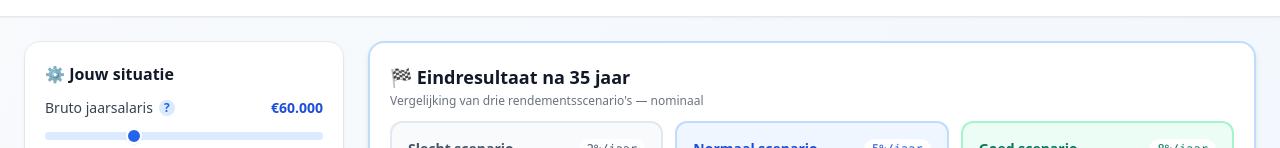
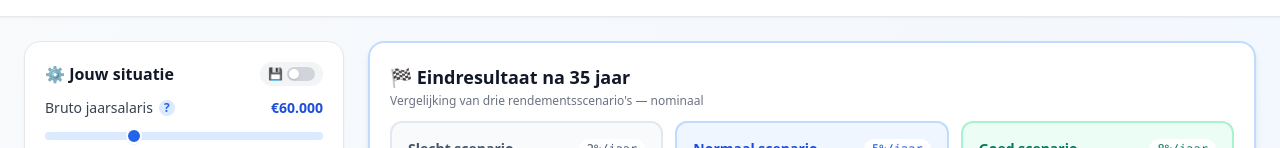
Before and after one commit to mannes/pension-planner, a React (Vite) app: page / in a window 1280 px wide. Shown: the part 231-379 px from the top of the page. Built offline with nearby package versions, Linux system fonts and the light colour scheme.

Commit message:
add save toggle

```diff
--- a/src/App.tsx
+++ b/src/App.tsx
@@ -12,11 +12,36 @@ import { FirstTimeGuide, shouldShowGuide } from './components/FirstTimeGuide'
 import { IncomeComparisonPanel } from './components/IncomeComparisonPanel'
 import { AboutModal } from './components/AboutModal'
 
+const PERSIST_FLAG_KEY = 'pension-planner-persist'
+const PERSIST_PARAMS_KEY = 'pension-planner-params'
+const PERSIST_OVERVIEW_KEY = 'pension-planner-overview'
+
+function loadPersistedParams(): SimParams {
+  try {
+    const stored = localStorage.getItem(PERSIST_PARAMS_KEY)
+    if (stored) return { ...DEFAULT_PARAMS, ...JSON.parse(stored) }
+  } catch { /* ignore */ }
+  return DEFAULT_PARAMS
+}
+
+function loadPersistedOverview(): PensioenoverzichtData | null {
+  try {
+    const stored = localStorage.getItem(PERSIST_OVERVIEW_KEY)
+    if (stored) return JSON.parse(stored) as PensioenoverzichtData
+  } catch { /* ignore */ }
+  return null
+}
+
 function AppInner() {
   const { t, lang, setLang } = useTranslation()
-  const [params, setParams] = useState<SimParams>(DEFAULT_PARAMS)
+  const [persist, setPersist] = useState(() => localStorage.getItem(PERSIST_FLAG_KEY) === 'true')
+  const [params, setParams] = useState<SimParams>(() =>
+    localStorage.getItem(PERSIST_FLAG_KEY) === 'true' ? loadPersistedParams() : DEFAULT_PARAMS
+  )
   const [realMode, setRealMode] = useState(false)
-  const [pensioenoverzicht, setPensioenoverzicht] = useState<PensioenoverzichtData | null>(null)
+  const [pensioenoverzicht, setPensioenoverzicht] = useState<PensioenoverzichtData | null>(() =>
+    localStorage.getItem(PERSIST_FLAG_KEY) === 'true' ? loadPersistedOverview() : null
+  )
 
   function aowMonthlyFromFile(data: PensioenoverzichtData, status: 'single' | 'partner'): number | null {
     const annual = status === 'partner'
@@ -27,6 +52,10 @@ function AppInner() {
 
   function handlePensioenoverzicht(data: PensioenoverzichtData | null) {
     setPensioenoverzicht(data)
+    if (persist) {
+      if (data) localStorage.setItem(PERSIST_OVERVIEW_KEY, JSON.stringify(data))
+      else localStorage.removeItem(PERSIST_OVERVIEW_KEY)
+    }
     if (data) {
       const monthly = aowMonthlyFromFile(data, params.aowPartnerStatus)
       if (monthly) setParams(prev => ({ ...prev, aowMonthly: monthly }))
@@ -38,11 +67,27 @@ function AppInner() {
     if (pensioenoverzicht && newParams.aowPartnerStatus !== params.aowPartnerStatus) {
       const monthly = aowMonthlyFromFile(pensioenoverzicht, newParams.aowPartnerStatus)
       if (monthly) {
-        setParams({ ...newParams, aowMonthly: monthly })
+        const merged = { ...newParams, aowMonthly: monthly }
+        setParams(merged)
+        if (persist) localStorage.setItem(PERSIST_PARAMS_KEY, JSON.stringify(merged))
         return
       }
     }
     setParams(newParams)
+    if (persist) localStorage.setItem(PERSIST_PARAMS_KEY, JSON.stringify(newParams))
+  }
+
+  function handlePersistChange(enabled: boolean) {
+    setPersist(enabled)
+    if (enabled) {
+      localStorage.setItem(PERSIST_FLAG_KEY, 'true')
+      localStorage.setItem(PERSIST_PARAMS_KEY, JSON.stringify(params))
+      if (pensioenoverzicht) localStorage.setItem(PERSIST_OVERVIEW_KEY, JSON.stringify(pensioenoverzicht))
+    } else {
+      localStorage.removeItem(PERSIST_FLAG_KEY)
+      localStorage.removeItem(PERSIST_PARAMS_KEY)
+      localStorage.removeItem(PERSIST_OVERVIEW_KEY)
+    }
   }
   const [showGuide, setShowGuide] = useState(shouldShowGuide)
   const [showAbout, setShowAbout] = useState(false)
@@ -161,6 +206,8 @@ function AppInner() {
               onChange={handleParamsChange}
               pensioenoverzicht={pensioenoverzicht}
               onPensioenoverzicht={handlePensioenoverzicht}
+              persist={persist}
+              onPersistChange={handlePersistChange}
             />
           </div>
 
--- a/src/components/InfoTooltip.tsx
+++ b/src/components/InfoTooltip.tsx
@@ -1,4 +1,4 @@
-import { useState, useRef, useEffect } from 'react'
+import { useState, useRef, useEffect, CSSProperties } from 'react'
 
 interface Props {
   text: string
@@ -6,8 +6,7 @@ interface Props {
 
 export function InfoTooltip({ text }: Props) {
   const [open, setOpen] = useState(false)
-  const [flipLeft, setFlipLeft] = useState(false)
-  const [flipUp, setFlipUp] = useState(false)
+  const [style, setStyle] = useState<CSSProperties>({})
   const ref = useRef<HTMLDivElement>(null)
   const buttonRef = useRef<HTMLButtonElement>(null)
 
@@ -21,22 +20,35 @@ export function InfoTooltip({ text }: Props) {
     return () => document.removeEventListener('mousedown', handleClick)
   }, [open])
 
-  function computePosition() {
-    if (!buttonRef.current) return
+  function computeStyle(): CSSProperties {
+    if (!buttonRef.current) return {}
     const rect = buttonRef.current.getBoundingClientRect()
-    setFlipLeft(window.innerWidth - rect.right < 264)
-    setFlipUp(window.innerHeight - rect.bottom < 160)
+    const TOOLTIP_W = 264
+    const TOOLTIP_H = 160
+
+    const s: CSSProperties = { position: 'fixed', width: TOOLTIP_W, zIndex: 9999 }
+
+    // Horizontal: prefer left-aligned to button; flip right if near right edge
+    if (window.innerWidth - rect.left < TOOLTIP_W) {
+      s.right = window.innerWidth - rect.right
+    } else {
+      s.left = rect.left
+    }
+
+    // Vertical: show below button; flip up if near bottom edge
+    if (window.innerHeight - rect.bottom < TOOLTIP_H) {
+      s.bottom = window.innerHeight - rect.top + 4
+    } else {
+      s.top = rect.bottom + 4
+    }
+
+    return s
   }
 
   function handleOpen(isOpen: boolean) {
-    if (isOpen) computePosition()
+    if (isOpen) setStyle(computeStyle())
     setOpen(isOpen)
   }
-
-  const posClass = [
-    flipLeft ? 'right-0' : 'left-6',
-    flipUp   ? 'bottom-6' : 'top-0',
-  ].join(' ')
 
   return (
     <div className="relative inline-flex items-center" ref={ref}>
@@ -52,7 +64,7 @@ export function InfoTooltip({ text }: Props) {
         ?
       </button>
       {open && (
-        <div className={`absolute z-50 ${posClass} w-64 p-3 bg-white border border-blue-200 rounded-lg shadow-lg text-xs text-gray-700 leading-relaxed`}>
+        <div style={style} className="p-3 bg-white border border-blue-200 rounded-lg shadow-lg text-xs text-gray-700 leading-relaxed">
           {text}
         </div>
       )}
--- a/src/components/InputPanel.tsx
+++ b/src/components/InputPanel.tsx
@@ -11,6 +11,8 @@ interface Props {
   onChange: (params: SimParams) => void
   pensioenoverzicht: PensioenoverzichtData | null
   onPensioenoverzicht: (data: PensioenoverzichtData | null) => void
+  persist: boolean
+  onPersistChange: (enabled: boolean) => void
 }
 
 interface SliderInputProps {
@@ -54,7 +56,7 @@ function SliderInput({ label, tooltip, value, min, max, step, format, onChange }
 const euro = (v: number) => `€${Math.round(v).toLocaleString('nl-NL')}`
 const pct = (v: number) => `${(v * 100).toFixed(1)}%`
 
-export function InputPanel({ params, onChange, pensioenoverzicht, onPensioenoverzicht }: Props) {
+export function InputPanel({ params, onChange, pensioenoverzicht, onPensioenoverzicht, persist, onPersistChange }: Props) {
   const { t, lang } = useTranslation()
   const [mobileOpen, setMobileOpen] = useState(true)
 
@@ -84,10 +86,34 @@ export function InputPanel({ params, onChange, pensioenoverzicht, onPensioenover
     <aside className="bg-white rounded-2xl border border-gray-200 shadow-sm sticky top-0 z-30 lg:sticky lg:top-6 lg:z-10 flex flex-col max-h-[100dvh] lg:max-h-[calc(100vh-3rem)]">
 
       {/* Header — always visible, never scrolls away */}
-      <div className="px-5 pt-5 pb-3 flex items-center justify-between flex-shrink-0">
-        <h2 className="text-base font-bold text-gray-900 flex items-center gap-2">
+      <div className="px-5 pt-5 pb-3 flex items-center justify-between gap-2 flex-shrink-0">
+        <h2 className="text-base font-bold text-gray-900 flex items-center gap-2 min-w-0 truncate">
           {t.inputs.sectionTitle}
         </h2>
+        <div className="flex items-center gap-2 flex-shrink-0">
+          {/* Save toggle */}
+          <button
+            type="button"
+            role="switch"
+            aria-checked={persist}
+            title={t.inputs.persistToggle}
+            onClick={() => onPersistChange(!persist)}
+            className={`flex items-center gap-1 px-2 py-1 rounded-full text-xs transition-colors ${
+              persist
+                ? 'bg-blue-100 text-blue-700'
+                : 'bg-gray-100 text-gray-400 hover:text-gray-600'
+            }`}
+          >
+            <span>💾</span>
+            <span className={`inline-flex h-3.5 w-7 items-center rounded-full transition-colors flex-shrink-0 ${
+              persist ? 'bg-blue-500' : 'bg-gray-300'
+            }`}>
+              <span className={`inline-block h-2.5 w-2.5 rounded-full bg-white shadow transition-transform ${
+                persist ? 'translate-x-[16px]' : 'translate-x-0.5'
+              }`} />
+            </span>
+          </button>
+          {/* Mobile expand/collapse */}
           <button
             type="button"
             onClick={() => setMobileOpen(v => !v)}
@@ -100,6 +126,7 @@ export function InputPanel({ params, onChange, pensioenoverzicht, onPensioenover
               : (lang === 'nl' ? 'Aanpassen' : 'Adjust')
             }</span>
           </button>
+        </div>
       </div>
 
       {/* Mini summary strip — mobile only, shown when collapsed */}
--- a/src/i18n/index.ts
+++ b/src/i18n/index.ts
@@ -30,6 +30,8 @@ export interface Translations {
     franchiseGrowth: string
     inflation: string
     yearsUnit: string
+    persistToggle: string
+    persistNote: string
   }
   jaarruimte: {
     title: string
@@ -223,6 +225,8 @@ const nl: Translations = {
     franchiseGrowth: 'Franchise-stijging p/j',
     inflation: 'Inflatie',
     yearsUnit: 'jaar',
+    persistToggle: 'Instellingen bewaren voor volgend bezoek',
+    persistNote: 'Alleen in jouw browser — nooit gedeeld',
   },
   jaarruimte: {
     title: 'Jaarruimte 3e pijler',
@@ -538,6 +542,8 @@ const en: Translations = {
     franchiseGrowth: 'Threshold growth p/yr',
     inflation: 'Inflation',
     yearsUnit: 'years',
+    persistToggle: 'Save settings for next visit',
+    persistNote: 'Only in your browser — never shared',
   },
   jaarruimte: {
     title: 'Annual space (jaarruimte)',
```
Lines whose indentation alone changed are shown as unchanged.
